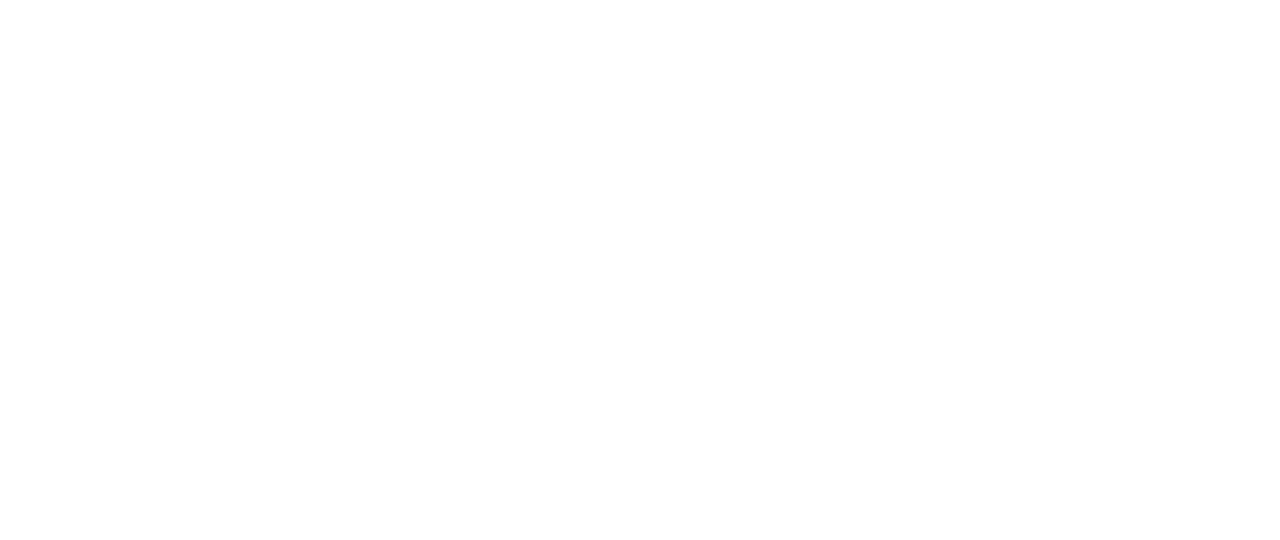
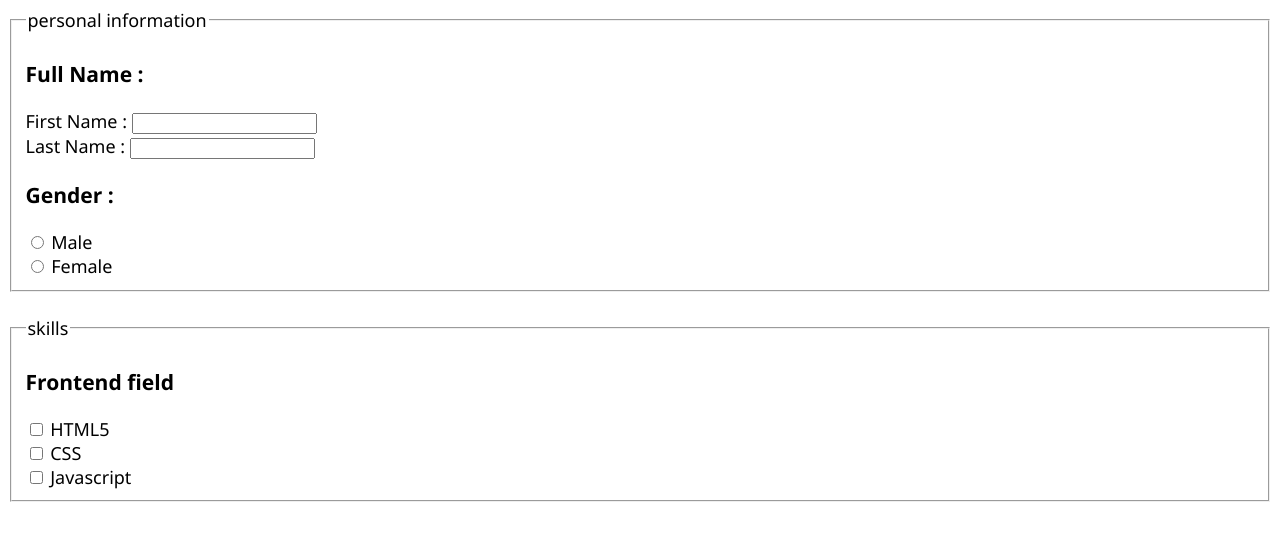
Before and after one commit to Abolfazlms/HTML-Examples, a plain HTML site: page form-input/index3.html in a window 1280 px wide. Drawn offline with Linux system fonts and the light colour scheme.

Commit message:
some changes added to this project

```diff
--- a/form-input/index3.html
+++ b/form-input/index3.html
@@ -7,11 +7,51 @@
         <style>
             body{
                 font-family: 'Segoe UI', Tahoma, Geneva, Verdana, sans-serif;
-                font-size: 21px;
+                font-size: 18px;
             }
         </style>
     </head>
     <body>
+        <form action="">
+            <fieldset>
+                <legend>personal information</legend>
+                <h3>Full Name : </h3>
+                <div>
+                    <label for="fname">First Name : </label>
+                    <input type="text" id="fname">
+                </div>
+                <div>
+                    <label for="lname">Last Name : </label>
+                    <input type="text" id="lname">
+                </div>
+                <h3>Gender : </h3>
+                <div>
+                    <input type="radio" id="male" value="male">
+                    <label for="male">Male</label>
+                </div>
+                <div>
+                    <input type="radio" id="female" value="female">
+                    <label for="female">Female</label>
+                </div>
+            </fieldset>
+            <br>
+            <fieldset>
+                <legend>skills</legend>
+                <h3>Frontend field</h3>
+                <div>
+                    <input type="checkbox" id="html" value="html">
+                    <label for="html">HTML5</label>
+                </div>
+                <div>
+                    <input type="checkbox" id="css" value="css">
+                    <label for="css">CSS</label>
+                </div>
+                <div>
+                    <input type="checkbox" id="js" value="javascript">
+                    <label for="js">Javascript</label>
+                </div>
+            </fieldset>
 
+        </form>
     </body>
 </html>
```
